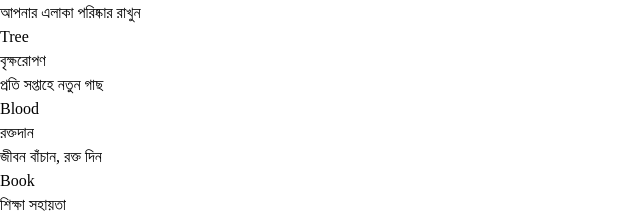
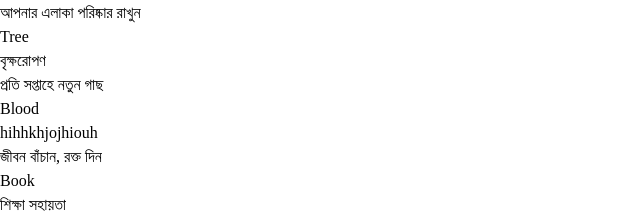
Before and after one commit to tufayel2007/Social-Development-Events-Platform, a React (Vite) app: page / in a window 1280 px wide. Shown: the part 2300-2513 px from the top of the page, without its empty margins (0-640 px from the left). Built offline with nearby package versions, Linux system fonts and the light colour scheme; no server answers.

Commit message:
update samthingh function and samthingh design add

```diff
--- a/src/pages/Home/Home.jsx
+++ b/src/pages/Home/Home.jsx
@@ -63,7 +63,7 @@ const Home = () => {
     },
     {
       icon: "Blood",
-      title: "রক্তদান",
+      title: "hihhkhjojhiouh",
       desc: "জীবন বাঁচান, রক্ত দিন",
       color: "red",
     },
```
